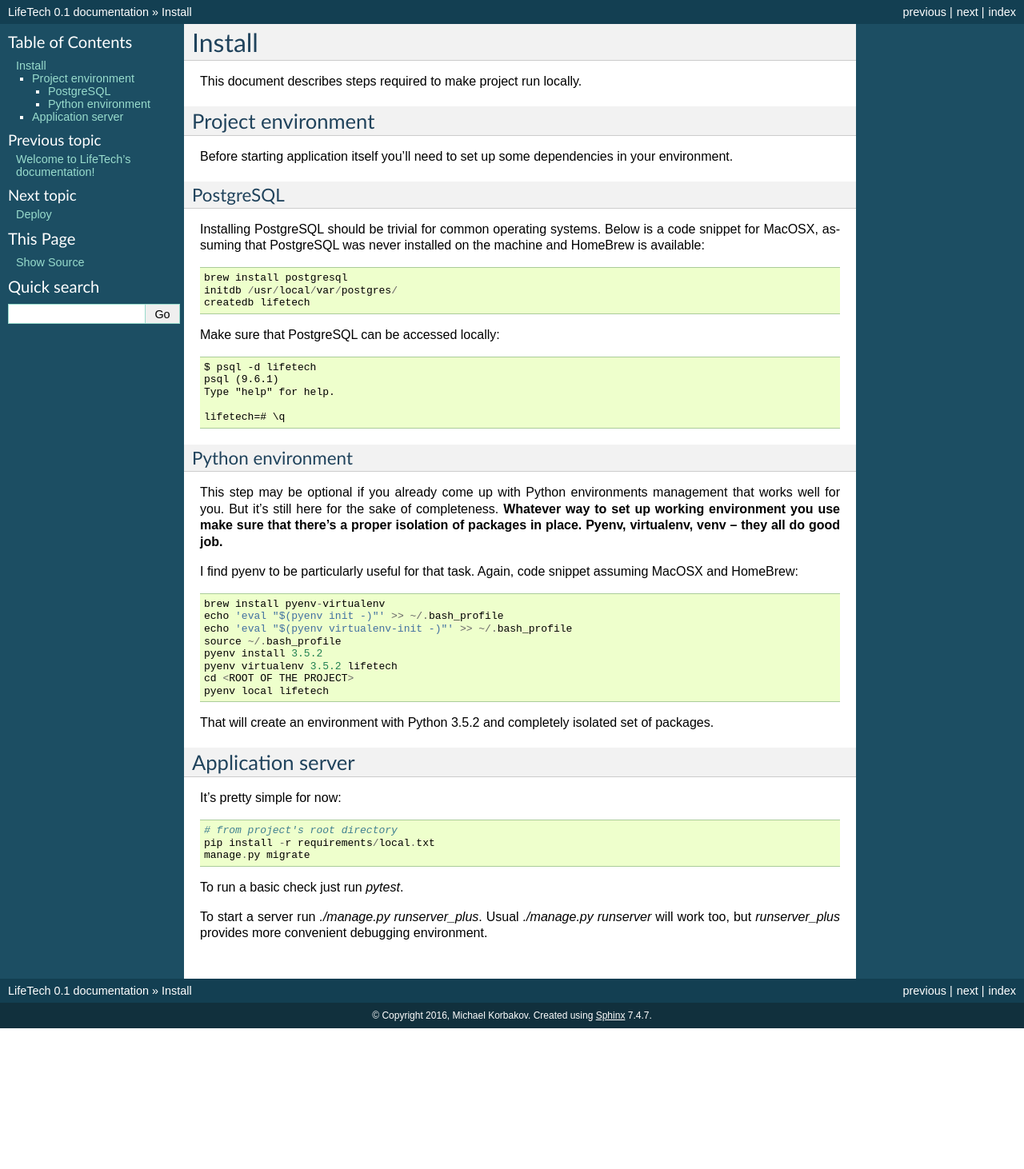
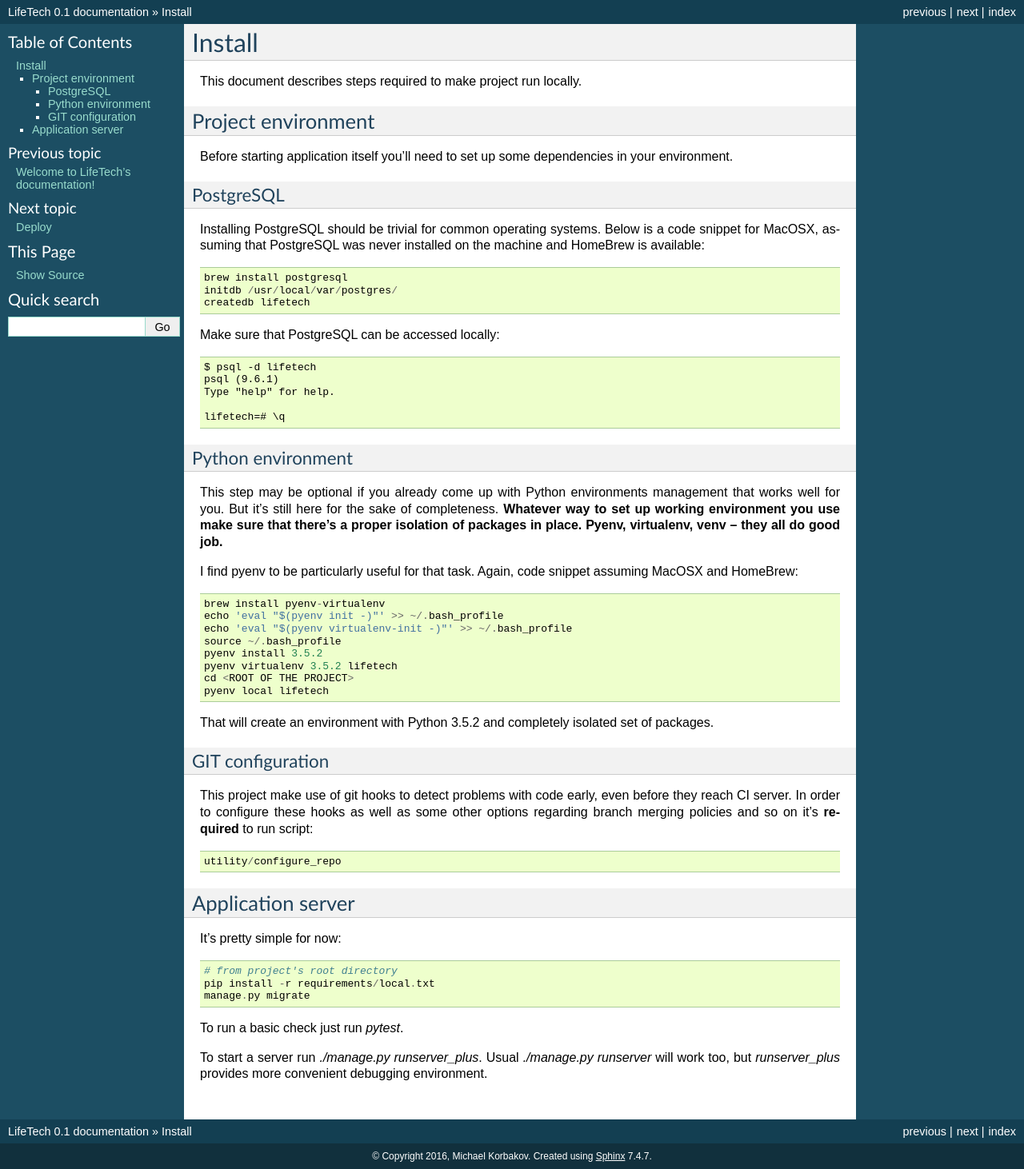
Before and after one commit to rmihael/lifetech-playground, a Sphinx documentation site: the page built from docs/install.rst, in a window 1280 px wide. Shown: the whole page at 80% size. Built offline with Sphinx 7.4.7, drawn with Linux system fonts in a browser that asks for light colours; pages that are not in the unit, such as notebooks, are missing from menus; before the commit the page ends 1286 px from its top, so only the background shows below that.

Commit message:
Added githooks and configure_repo script

```diff
--- a/docs/install.rst
+++ b/docs/install.rst
@@ -42,6 +42,14 @@ I find pyenv to be particularly useful for that task. Again, code snippet assumi
 
 That will create an environment with Python 3.5.2 and completely isolated set of packages.
 
+GIT configuration
+~~~~~~~~~~~~~~~~~
+This project make use of git hooks to detect problems with code early, even before they reach CI server. In order to
+configure these hooks as well as some other options regarding branch merging policies and so on it's **required** to
+run script::
+
+    utility/configure_repo
+
 Application server
 ------------------
 
```
Also changed, not shown: 2 other files.
